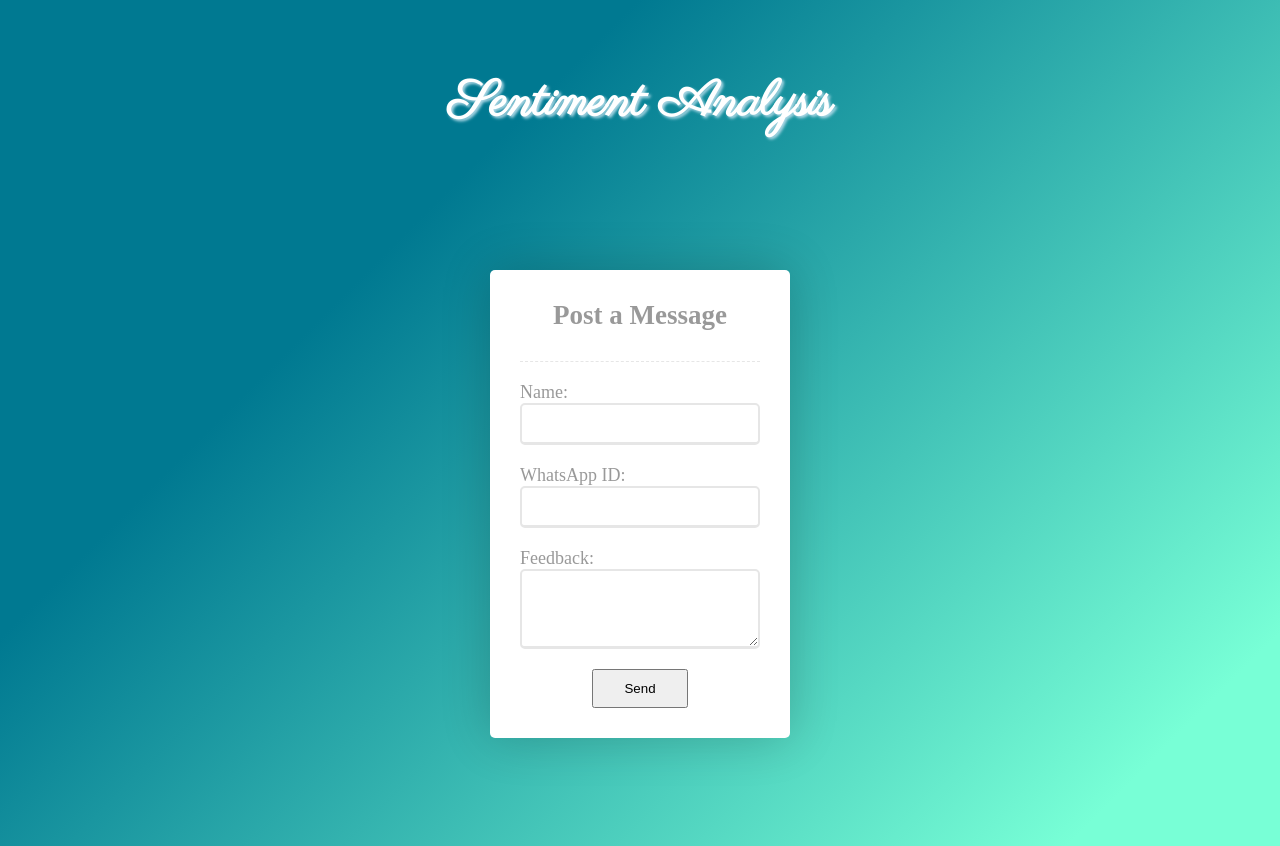
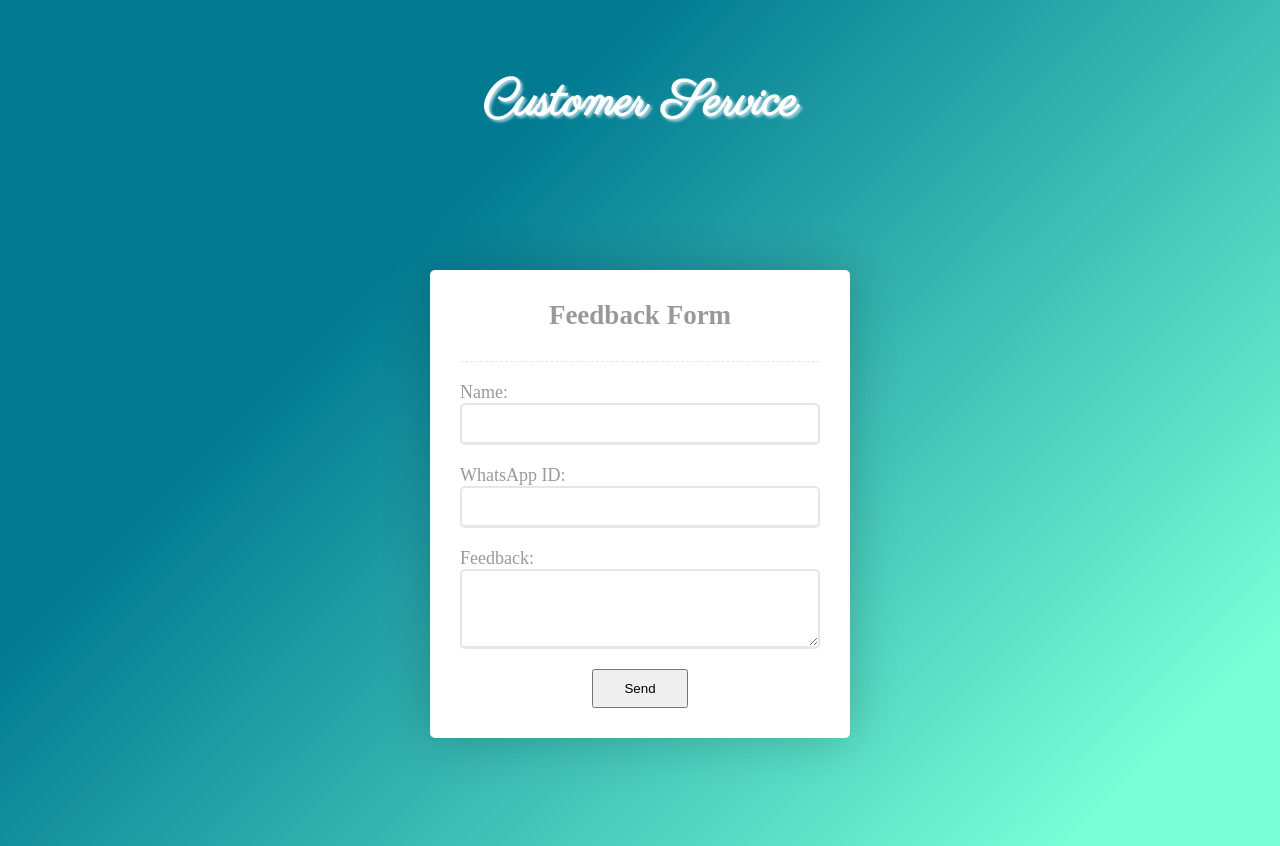
Before and after one commit to Dharam-shah/sentiment-analysis, a plain HTML site: page index.html in a window 1280 px wide. Drawn offline with Linux system fonts and the light colour scheme; a web font is replaced by a local one.

Commit message:
updated text

```diff
--- a/index.html
+++ b/index.html
@@ -8,12 +8,12 @@
      <link rel="stylesheet" href="style.css">
  </head>
  <body>
-	<h1>Sentiment Analysis</h1>
+	<h1>Customer Service</h1>
 	<div class="content">
         <section>
             <div class="register-wrapper">
                 <div class="register-block">
-                    <h3 class="register-title">Post a Message</h3>
+                    <h3 class="register-title">Feedback Form</h3>
                     <!-- <p>Post a message to the API</p> -->
                     <form id="myForm">
                         <label for="username">Name:</label>
--- a/style.css
+++ b/style.css
@@ -100,7 +100,7 @@ textarea {
       position: relative;
       display: block;
       width: 100%;
-      max-width: 300px;
+      max-width: 420px;
       margin: auto;
       padding: 30px;
       background-color: white;
```
